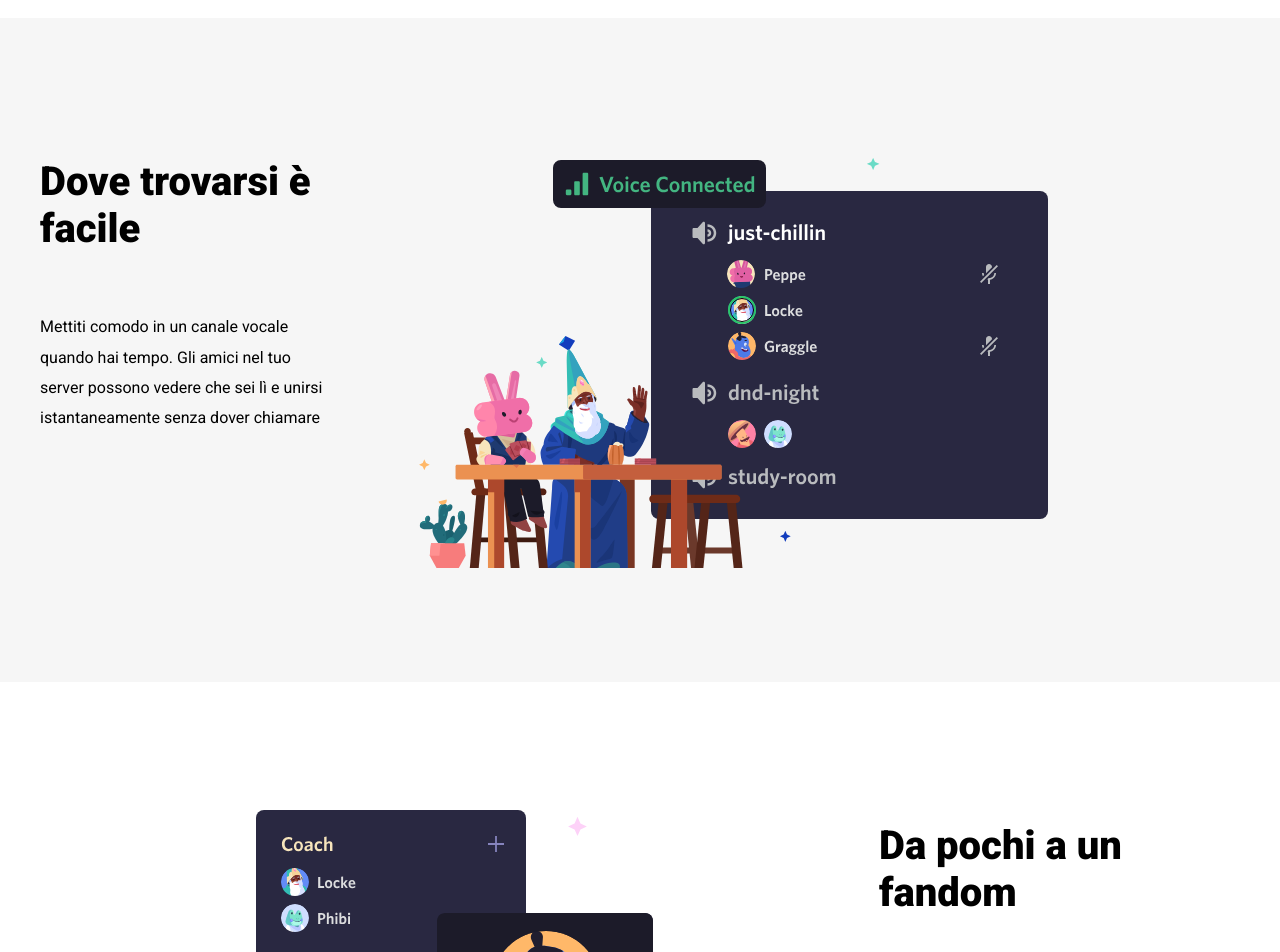
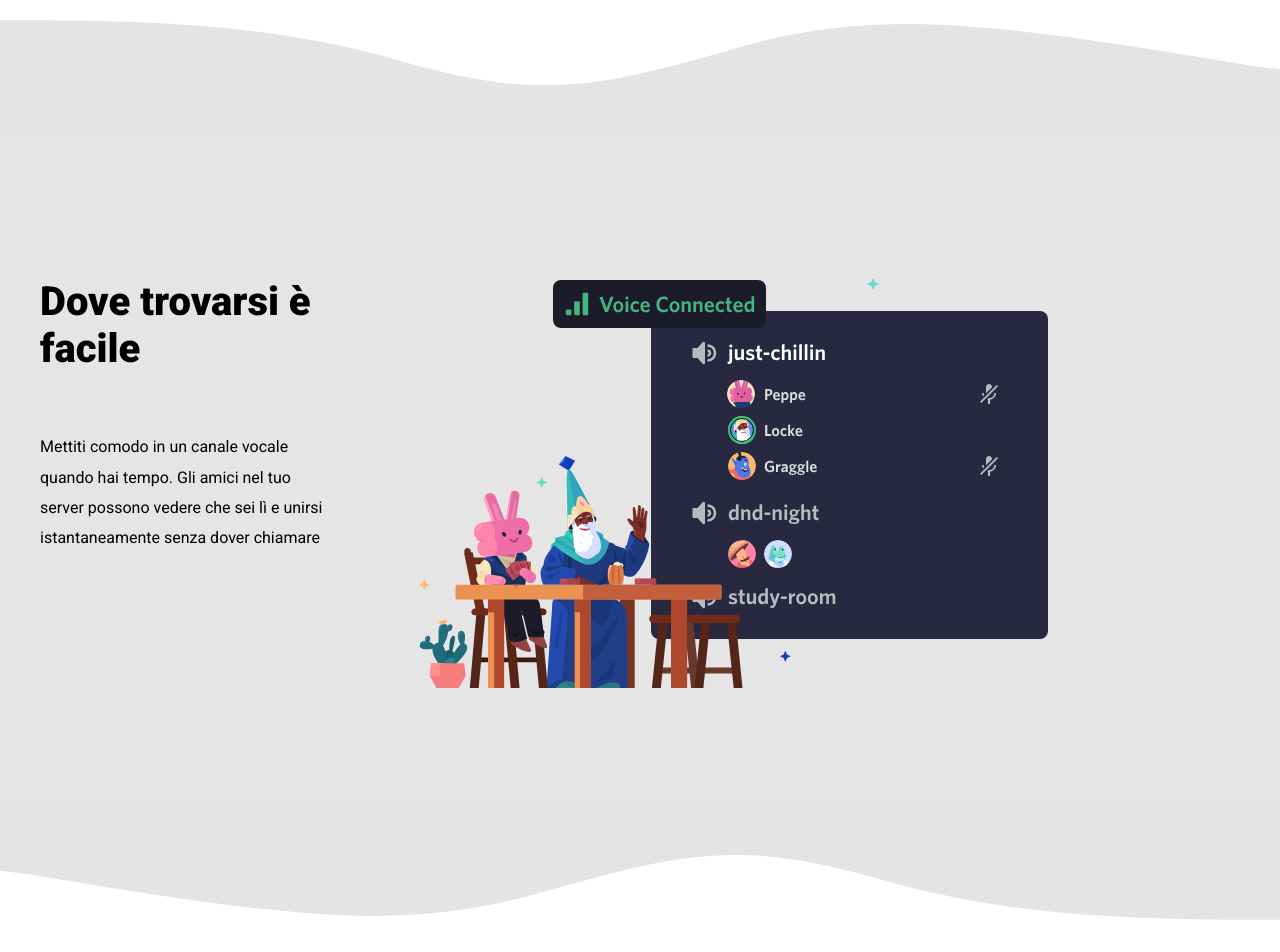
Before and after one commit to LivingtonMerello98/htmlcss-discord, a plain HTML site: page index.html in a window 1280 px wide. Shown: the part 1480-2432 px from the top of the page. Drawn offline with Linux system fonts and the light colour scheme.

Commit message:
[UPD] correction: wave loaded

```diff
--- a/css/style.css
+++ b/css/style.css
@@ -28,6 +28,16 @@ header {
     background-image: url("../img/jumbo.png");
     background-size: cover;
     background-repeat: no-repeat;
+}
+
+.background-wave{
+    background-image: url(../img/wave.svg);
+    opacity: 0.1;
+}
+.background-wave-reverse{
+    background-image: url(../img/wave.svg);
+    opacity: 0.1;
+    transform: rotate(180deg);
 }
 
 .ita-flag{
@@ -253,7 +263,7 @@ li{
 }
 
 .bg-light-grey{
-    background-color: #F6F6F6;
+    background-color: #E5E5E5;
 }
 
 .bg-grey {
--- a/index.html
+++ b/index.html
@@ -4,8 +4,6 @@
     <meta charset="UTF-8">
     <meta name="viewport" content="width=device-width, initial-scale=1.0">
     <link rel="stylesheet" href="./css/style.css">
-    <link rel="preconnect" href="https://fonts.googleapis.com">
-    <link rel="preconnect" href="https://fonts.gstatic.com" crossorigin>
     <link rel="preconnect" href="https://fonts.googleapis.com">
     <link rel="preconnect" href="https://fonts.gstatic.com" crossorigin>
     <link href="https://fonts.googleapis.com/css2?family=Roboto:ital,wght@0,100;0,300;0,400;0,500;0,700;0,900;1,100;1,300;1,400;1,500;1,700;1,900&display=swap" rel="stylesheet">
@@ -88,6 +86,7 @@
         </div>
     </div>
     <!-- container with 2 columns of different sizes and grey background -->
+    <div class="background-wave py-60"></div>
     <div class="py-40 bg-light-grey">
         <div class="container">
             <div class="row">
@@ -109,6 +108,7 @@
             </div>
         </div>
     </div>
+    <div class="background-wave-reverse py-60"></div>
     <!-- container with 2 columns of different sizes and white background -->
     <div class="py-40">
         <div class="container">
@@ -132,6 +132,7 @@
         </div>
     </div>
     <!-- centred container green on grey background -->
+    <div class="background-wave py-60"></div>
     <div class="bg-light-grey py-40">
         <div class="container">
             <div class="row">
```
Also changed, not shown: img/facebook-svgrepo-com.svg (added), img/instagram-svgrepo-com (1).svg (added), img/twitter-154-svgrepo-com.svg (added).
